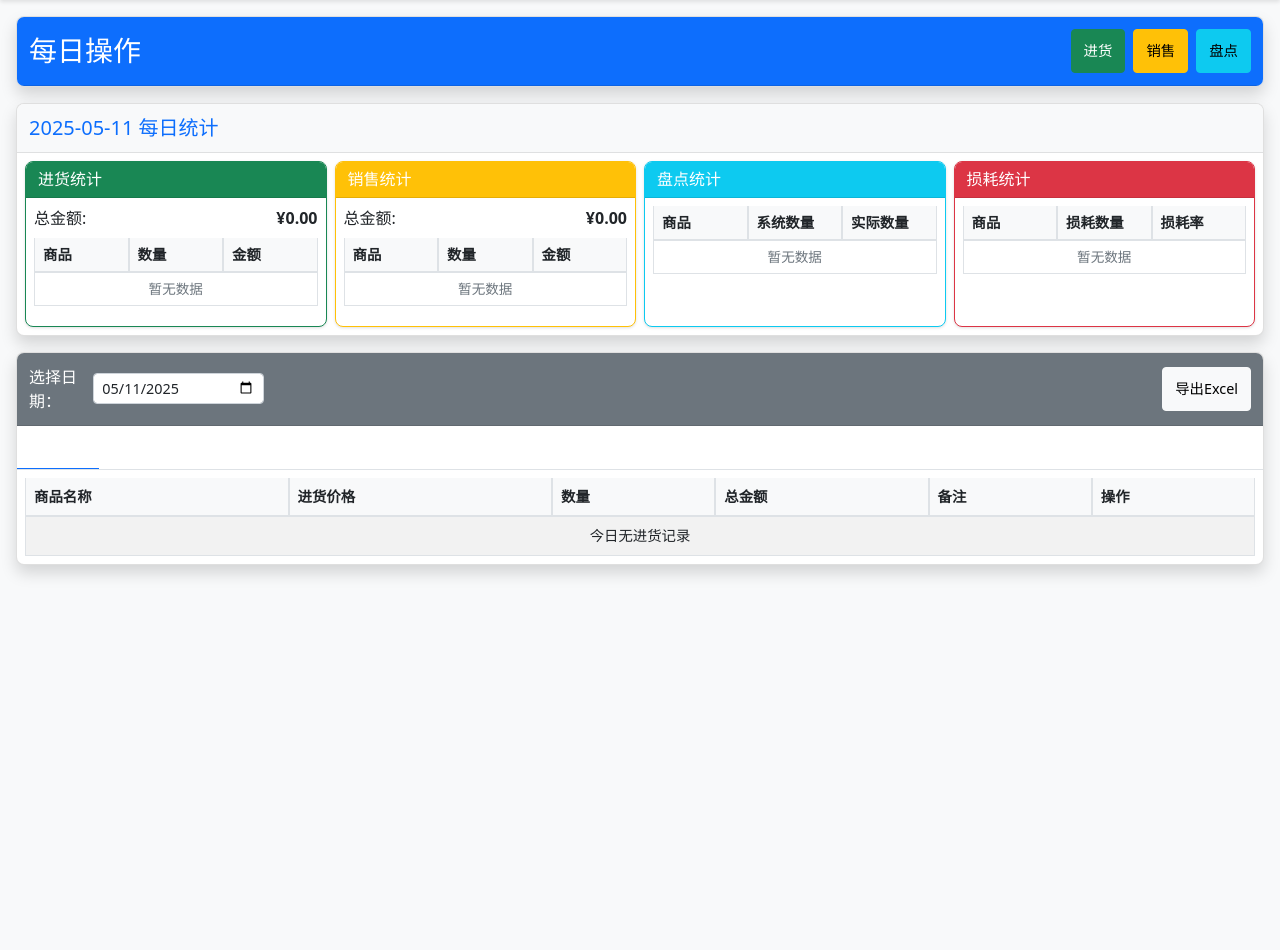
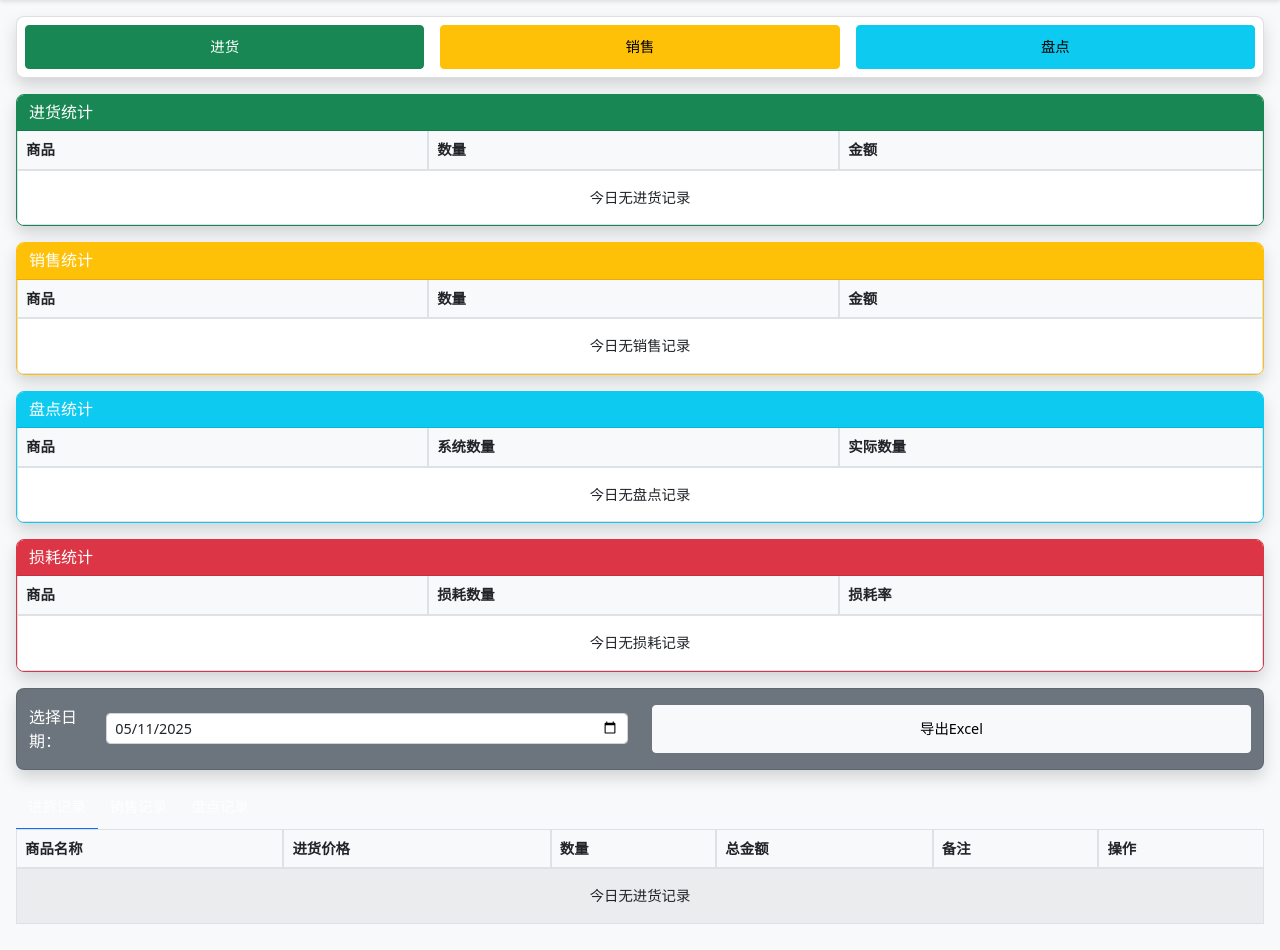
Before and after one commit to cqboy321/SHUCAI2, a Flask app: page / in a window 1280 px wide. Shown: the part 112-1062 px from the top of the page. Run offline with Flask 2, Linux system fonts and the light colour scheme; a user stored in the database is signed in; data that the repository does not hold is empty; parts of the project's set-up code (start-up, migrations or seed data) failed here and were passed over; some libraries are stand-ins or nearby versions.

Commit message:
Add files via upload

```diff
--- a/templates/index.html
+++ b/templates/index.html
@@ -2,49 +2,37 @@
 
 {% block content %}
 <div class="container-fluid px-2">
+    <!-- 操作按钮 -->
     <div class="card shadow mb-3">
-        <div class="card-header bg-primary text-white">
-            <div class="d-flex flex-column flex-md-row justify-content-between align-items-center">
-                <h3 class="mb-2 mb-md-0">每日操作</h3>
-                <div class="d-flex gap-2">
-                    <a href="{{ url_for('batch_operation', type='purchase') }}" class="btn btn-success">进货</a>
-                    <a href="{{ url_for('batch_operation', type='sale') }}" class="btn btn-warning">销售</a>
-                    <a href="{{ url_for('batch_operation', type='inventory_check') }}" class="btn btn-info">盘点</a>
-                </div>
+        <div class="card-body p-2">
+            <div class="d-flex justify-content-center gap-3">
+                <a href="{{ url_for('batch_operation', type='purchase') }}" class="btn btn-success flex-fill">进货</a>
+                <a href="{{ url_for('batch_operation', type='sale') }}" class="btn btn-warning flex-fill">销售</a>
+                <a href="{{ url_for('batch_operation', type='inventory_check') }}" class="btn btn-info flex-fill">盘点</a>
             </div>
         </div>
     </div>
 
-    <!-- 每日汇总卡片 -->
-    <div class="card shadow mb-3">
-        <div class="card-header bg-light">
-            <h5 class="mb-0 text-primary">{{ date.strftime('%Y-%m-%d') }} 每日统计</h5>
-        </div>
-        <div class="card-body p-2">
-            <div class="row g-2">
     <!-- 进货统计 -->
-                <div class="col-md-3 col-sm-6">
-                    <div class="card h-100 border-success">
+    <div class="card shadow mb-3 border-success">
         <div class="card-header bg-success text-white py-2">
             <h6 class="mb-0">进货统计</h6>
         </div>
-                        <div class="card-body p-2">
-                            <div class="d-flex justify-content-between align-items-center mb-2">
-                                <span>总金额:</span>
-                                <span class="fw-bold">¥{{ "%.2f"|format(total_purchase_value) }}</span>
-                            </div>
+        <div class="card-body p-0">
             <div class="table-responsive">
-                                <table class="table table-sm table-bordered mb-0">
+                <table class="table table-bordered mb-0">
                     <thead>
                         <tr>
-                                            <th>商品</th>
-                                            <th>数量</th>
-                                            <th>金额</th>
+                            <th width="33%">商品</th>
+                            <th width="33%">数量</th>
+                            <th width="34%">金额</th>
                         </tr>
                     </thead>
                     <tbody>
+                        {% set has_purchase = false %}
                         {% for name, data in inventory_data.items() %}
                             {% if data.purchase_quantity > 0 %}
+                                {% set has_purchase = true %}
                                 <tr>
                                     <td>{{ name }}</td>
                                     <td>{{ data.purchase_quantity }}</td>
@@ -52,36 +40,37 @@
                                 </tr>
                             {% endif %}
                         {% endfor %}
+                        {% if not has_purchase %}
+                            <tr>
+                                <td colspan="3" class="text-center py-3">今日无进货记录</td>
+                            </tr>
+                        {% endif %}
                     </tbody>
                 </table>
             </div>
         </div>
     </div>
-                </div>
 
     <!-- 销售统计 -->
-                <div class="col-md-3 col-sm-6">
-                    <div class="card h-100 border-warning">
+    <div class="card shadow mb-3 border-warning">
         <div class="card-header bg-warning text-white py-2">
             <h6 class="mb-0">销售统计</h6>
         </div>
-                        <div class="card-body p-2">
-                            <div class="d-flex justify-content-between align-items-center mb-2">
-                                <span>总金额:</span>
-                                <span class="fw-bold">¥{{ "%.2f"|format(total_sales_value) }}</span>
-                            </div>
+        <div class="card-body p-0">
             <div class="table-responsive">
-                                <table class="table table-sm table-bordered mb-0">
+                <table class="table table-bordered mb-0">
                     <thead>
                         <tr>
-                                            <th>商品</th>
-                                            <th>数量</th>
-                                            <th>金额</th>
+                            <th width="33%">商品</th>
+                            <th width="33%">数量</th>
+                            <th width="34%">金额</th>
                         </tr>
                     </thead>
                     <tbody>
+                        {% set has_sale = false %}
                         {% for name, data in inventory_data.items() %}
                             {% if data.sale_quantity > 0 %}
+                                {% set has_sale = true %}
                                 <tr>
                                     <td>{{ name }}</td>
                                     <td>{{ data.sale_quantity }}</td>
@@ -89,32 +78,37 @@
                                 </tr>
                             {% endif %}
                         {% endfor %}
+                        {% if not has_sale %}
+                            <tr>
+                                <td colspan="3" class="text-center py-3">今日无销售记录</td>
+                            </tr>
+                        {% endif %}
                     </tbody>
                 </table>
             </div>
         </div>
     </div>
-                </div>
 
     <!-- 盘点统计 -->
-                <div class="col-md-3 col-sm-6">
-                    <div class="card h-100 border-info">
+    <div class="card shadow mb-3 border-info">
         <div class="card-header bg-info text-white py-2">
             <h6 class="mb-0">盘点统计</h6>
         </div>
-                        <div class="card-body p-2">
+        <div class="card-body p-0">
             <div class="table-responsive">
-                                <table class="table table-sm table-bordered mb-0">
+                <table class="table table-bordered mb-0">
                     <thead>
                         <tr>
-                                            <th>商品</th>
-                                            <th>系统数量</th>
-                                            <th>实际数量</th>
+                            <th width="33%">商品</th>
+                            <th width="33%">系统数量</th>
+                            <th width="34%">实际数量</th>
                         </tr>
                     </thead>
                     <tbody>
+                        {% set has_inventory = false %}
                         {% for name, data in inventory_data.items() %}
                             {% if data.actual_quantity > 0 %}
+                                {% set has_inventory = true %}
                                 <tr>
                                     <td>{{ name }}</td>
                                     <td>{{ data.current_stock }}</td>
@@ -122,32 +116,37 @@
                                 </tr>
                             {% endif %}
                         {% endfor %}
+                        {% if not has_inventory %}
+                            <tr>
+                                <td colspan="3" class="text-center py-3">今日无盘点记录</td>
+                            </tr>
+                        {% endif %}
                     </tbody>
                 </table>
             </div>
         </div>
     </div>
-                </div>
 
     <!-- 损耗统计 -->
-                <div class="col-md-3 col-sm-6">
-                    <div class="card h-100 border-danger">
+    <div class="card shadow mb-3 border-danger">
         <div class="card-header bg-danger text-white py-2">
             <h6 class="mb-0">损耗统计</h6>
         </div>
-                        <div class="card-body p-2">
+        <div class="card-body p-0">
             <div class="table-responsive">
-                                <table class="table table-sm table-bordered mb-0">
+                <table class="table table-bordered mb-0">
                     <thead>
                         <tr>
-                                            <th>商品</th>
-                                            <th>损耗数量</th>
-                                            <th>损耗率</th>
+                            <th width="33%">商品</th>
+                            <th width="33%">损耗数量</th>
+                            <th width="34%">损耗率</th>
                         </tr>
                     </thead>
                     <tbody>
+                        {% set has_loss = false %}
                         {% for name, data in inventory_data.items() %}
                             {% if data.loss_quantity > 0 %}
+                                {% set has_loss = true %}
                                 <tr>
                                     <td>{{ name }}</td>
                                     <td>{{ data.loss_quantity }}</td>
@@ -161,32 +160,37 @@
                                 </tr>
                             {% endif %}
                         {% endfor %}
+                        {% if not has_loss %}
+                            <tr>
+                                <td colspan="3" class="text-center py-3">今日无损耗记录</td>
+                            </tr>
+                        {% endif %}
                     </tbody>
                 </table>
             </div>
         </div>
     </div>
+
+    <!-- 日期选择和导出 -->
+    <div class="card shadow mb-3 bg-secondary">
+        <div class="card-body py-3">
+            <div class="row">
+                <div class="col-md-6 d-flex align-items-center mb-2 mb-md-0">
+                    <form method="GET" class="d-flex align-items-center w-100">
+                        <label for="date" class="text-white me-2 mb-0">选择日期：</label>
+                        <input type="date" name="date" id="date" class="form-control"
+                               value="{{ date.strftime('%Y-%m-%d') }}"
+                               onchange="this.form.submit()">
+                    </form>
+                </div>
+                <div class="col-md-6 d-flex justify-content-md-end">
+                    <a href="{{ url_for('export_excel') }}" class="btn btn-light w-100 w-md-auto">导出Excel</a>
                 </div>
             </div>
         </div>
     </div>
 
-    <!-- 当天详细记录 -->
-    <div class="card shadow">
-        <div class="card-header bg-secondary text-white">
-            <div class="d-flex flex-column flex-md-row justify-content-between align-items-center">
-                <div class="d-flex align-items-center mb-2 mb-md-0">
-                    <form method="GET" class="d-flex align-items-center">
-                        <label for="date" class="text-white me-2">选择日期：</label>
-                        <input type="date" name="date" id="date" class="form-control"
-                               value="{{ date.strftime('%Y-%m-%d') }}"
-                               onchange="this.form.submit()">
-                    </form>
-                </div>
-                <a href="{{ url_for('export_excel') }}" class="btn btn-light">导出Excel</a>
-            </div>
-        </div>
-        <div class="card-body p-0">
+    <!-- 详细记录标签页 -->
     <ul class="nav nav-tabs" id="recordTabs" role="tablist">
         <li class="nav-item" role="presentation">
             <button class="nav-link active" id="purchase-tab" data-bs-toggle="tab" data-bs-target="#purchase" type="button" role="tab">进货记录</button>
@@ -198,7 +202,9 @@
             <button class="nav-link" id="inventory-tab" data-bs-toggle="tab" data-bs-target="#inventory" type="button" role="tab">盘点记录</button>
         </li>
     </ul>
-            <div class="tab-content p-2" id="recordTabContent">
+
+    <!-- 详细记录内容 -->
+    <div class="tab-content" id="recordTabContent">
         <!-- 进货记录 -->
         <div class="tab-pane fade show active" id="purchase" role="tabpanel">
             <div class="table-responsive">
@@ -214,10 +220,10 @@
                         </tr>
                     </thead>
                     <tbody>
-                                {% set has_purchase = false %}
+                        {% set has_purchase_record = false %}
                         {% for product in products %}
                             {% if product.type == 'purchase' %}
-                                        {% set has_purchase = true %}
+                                {% set has_purchase_record = true %}
                                 <tr>
                                     <td>{{ product.name }}</td>
                                     <td>¥{{ "%.2f"|format(product.price) }}</td>
@@ -233,9 +239,9 @@
                                 </tr>
                             {% endif %}
                         {% endfor %}
-                                {% if not has_purchase %}
+                        {% if not has_purchase_record %}
                             <tr>
-                                        <td colspan="6" class="text-center">今日无进货记录</td>
+                                <td colspan="6" class="text-center py-3">今日无进货记录</td>
                             </tr>
                         {% endif %}
                     </tbody>
@@ -258,10 +264,10 @@
                         </tr>
                     </thead>
                     <tbody>
-                                {% set has_sale = false %}
+                        {% set has_sale_record = false %}
                         {% for product in products %}
                             {% if product.type == 'sale' %}
-                                        {% set has_sale = true %}
+                                {% set has_sale_record = true %}
                                 <tr>
                                     <td>{{ product.name }}</td>
                                     <td>¥{{ "%.2f"|format(product.price) }}</td>
@@ -277,9 +283,9 @@
                                 </tr>
                             {% endif %}
                         {% endfor %}
-                                {% if not has_sale %}
+                        {% if not has_sale_record %}
                             <tr>
-                                        <td colspan="6" class="text-center">今日无销售记录</td>
+                                <td colspan="6" class="text-center py-3">今日无销售记录</td>
                             </tr>
                         {% endif %}
                     </tbody>
@@ -302,10 +308,10 @@
                         </tr>
                     </thead>
                     <tbody>
-                                {% set has_inventory = false %}
+                        {% set has_inventory_record = false %}
                         {% for product in products %}
                             {% if product.type == 'inventory_check' %}
-                                        {% set has_inventory = true %}
+                                {% set has_inventory_record = true %}
                                 <tr>
                                     <td>{{ product.name }}</td>
                                     <td>{{ product.quantity }}</td>
@@ -321,9 +327,9 @@
                                 </tr>
                             {% endif %}
                         {% endfor %}
-                                {% if not has_inventory %}
+                        {% if not has_inventory_record %}
                             <tr>
-                                        <td colspan="6" class="text-center">今日无盘点记录</td>
+                                <td colspan="6" class="text-center py-3">今日无盘点记录</td>
                             </tr>
                         {% endif %}
                     </tbody>
@@ -332,6 +338,4 @@
         </div>
     </div>
 </div>
-    </div>
-</div>
 {% endblock %}
```
Lines whose indentation alone changed are shown as unchanged.
